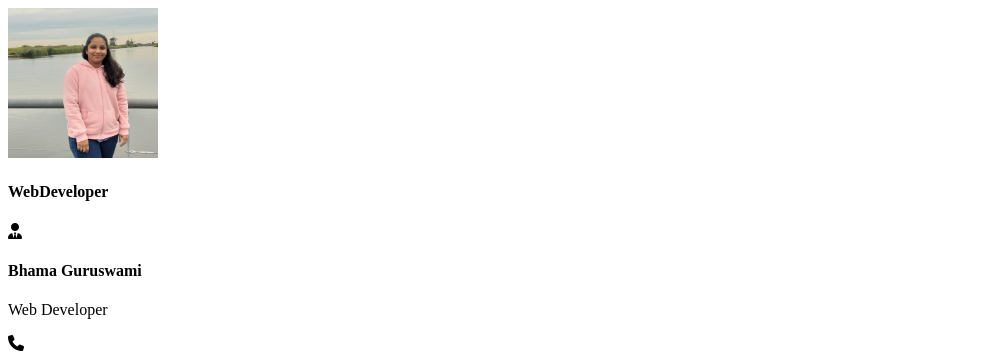
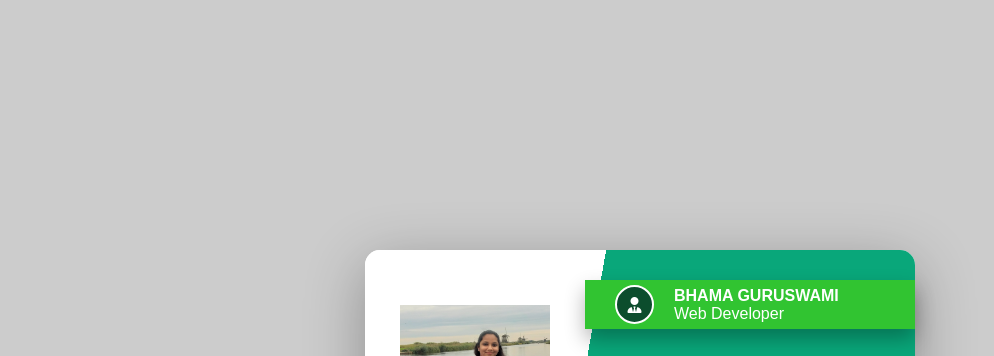
Before and after one commit to BhamaGuruswami/Vcard, a plain HTML site: page index.html in a window 1280 px wide. Shown: the top 356 px of the page, without its empty margins (0-994 px from the left). Drawn offline with Linux system fonts and the light colour scheme.

Commit message:
file name changed

```diff
--- a/index.html
+++ b/index.html
@@ -6,7 +6,7 @@
     <meta charset="UTF-8">
     <meta http-equiv="X-UA-Compatible" content="IE=edge">
     <meta name="viewport" content="width=device-width, initial-scale=1.0">
-    <link rel="stylesheet" href="Vcard.css">
+    <link rel="stylesheet" href="style.css">
     <script src="https://kit.fontawesome.com/6c36406174.js" crossorigin="anonymous"></script>
     <title>Vcard</title>
 </head>
```
